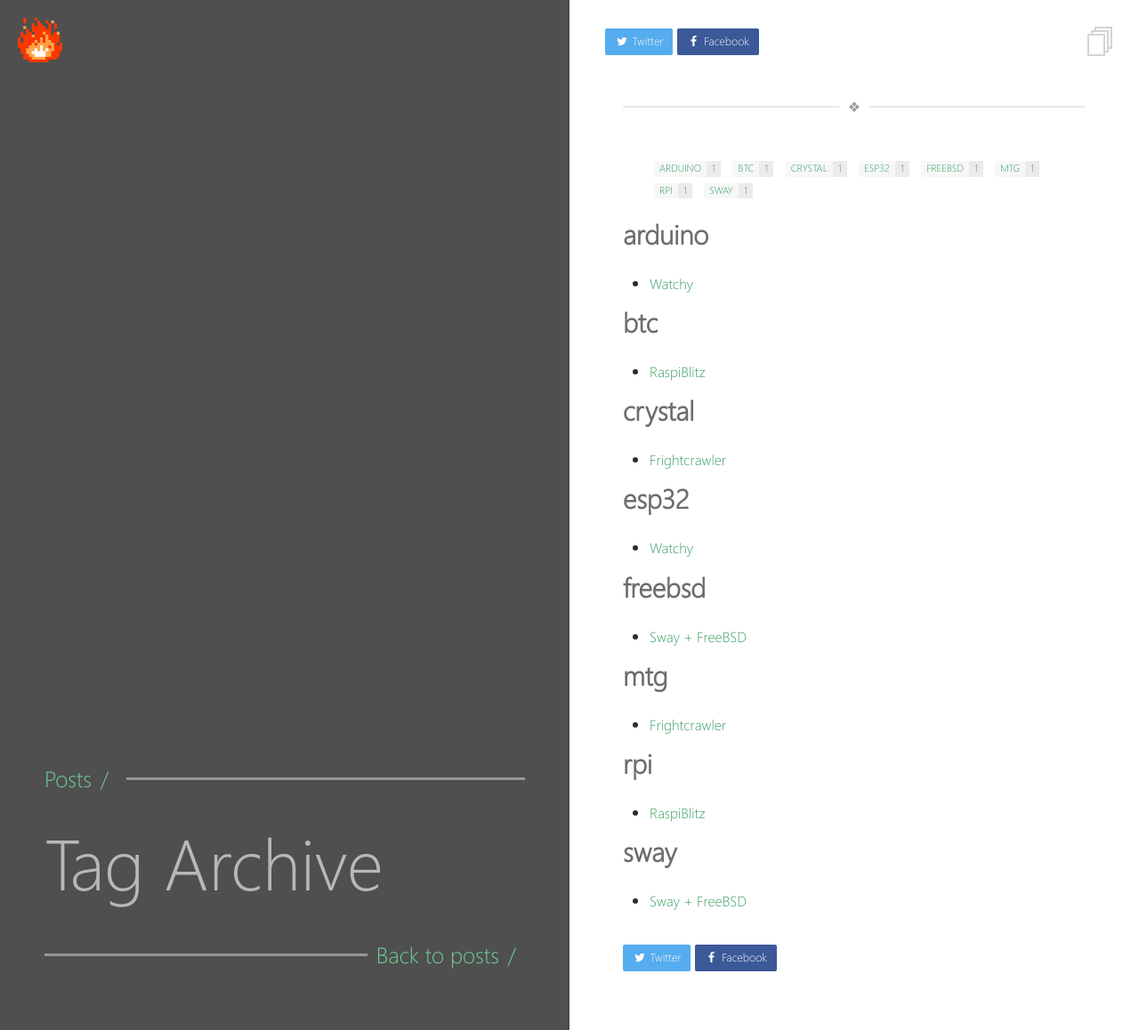
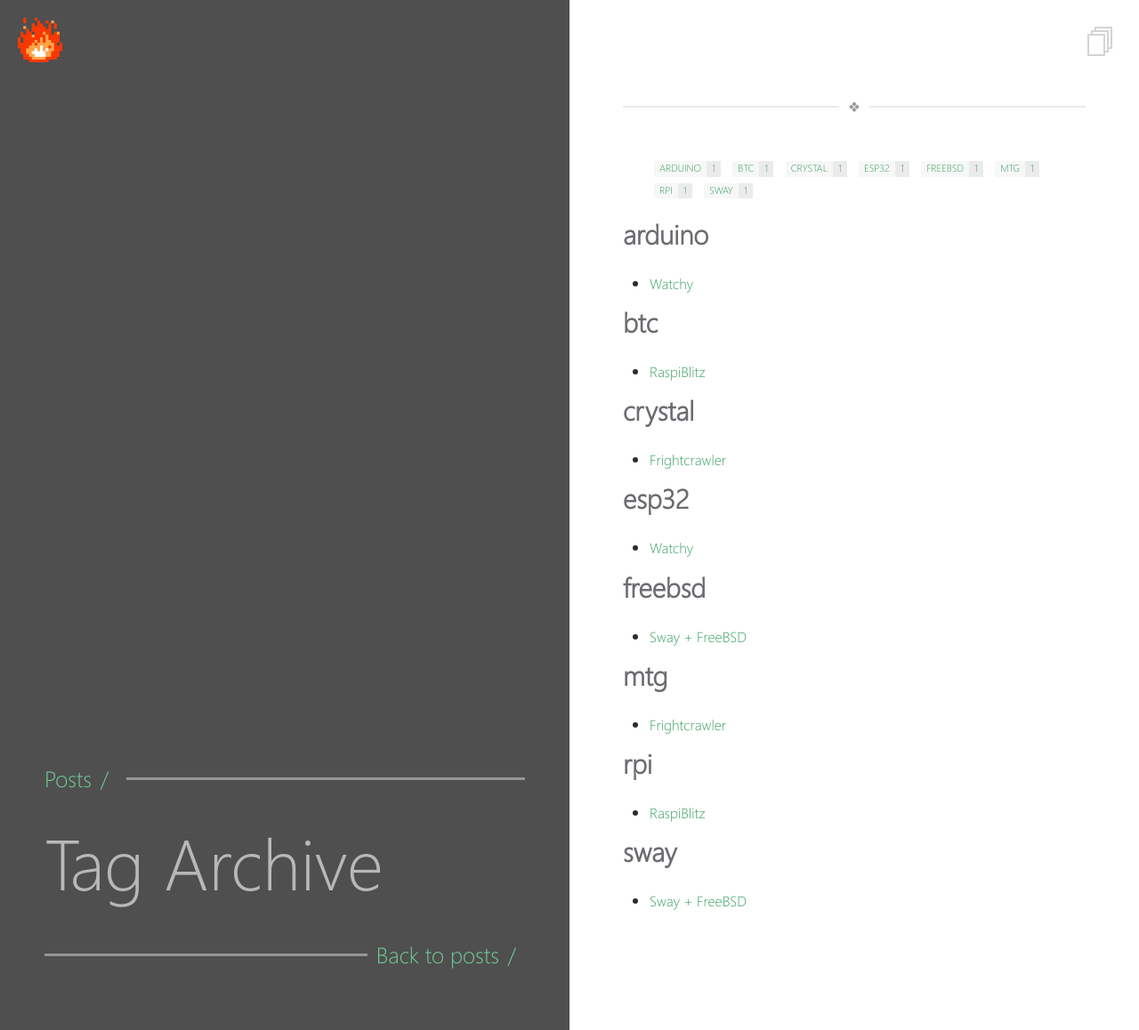
Before and after one commit to charlesrocket/charlesrocket.github.io, a Jekyll site: the page built from _pages/tags.md, in a window 1280 px wide. Shown: the whole page at 89% size. Built offline with Jekyll 4.4.1, drawn with Linux system fonts in a browser that asks for light colours.

Commit message:
Drop share buttons

```diff
--- a/_includes/share.html
+++ /dev/null
@@ -1,4 +0,0 @@
-{% if page.share != false %}
-  <a href="https://twitter.com/intent/tweet?text={{ site.url }}{{ page.url }}" class="btn btn_twitter" title="Share on Twitter"><i class="fa fa-fw fa-twitter" aria-hidden="true"></i><span> Twitter</span></a>
-  <a href="https://www.facebook.com/sharer/sharer.php?u={{ site.url }}{{ page.url }}" class="btn btn_facebook" title="Share on Facebook"><i class="fa fa-fw fa-facebook" aria-hidden="true"></i><span> Facebook</span></a>
-{% endif %}
--- a/_layouts/page.html
+++ b/_layouts/page.html
@@ -26,15 +26,11 @@ layout: compress
     </div>
 
     <div class="block-right">
-      <div class="share-buttons">
-        {% include share.html %}
-      </div>
       <a href="{{ site.url}}/posts" title="posts" class="posts-menu-icon"></a>
       <div class="inner-post content">
         <div class="date-highlight">{% if page.date %}{{ page.date | date: '%d %b %Y' }}{% else %}&#x2756;{% endif %}</div>
         {{ content }}
         <br>
-        {% include share.html %}
         {% include page-pagination.html %}
       </div>
     </div>
--- a/_layouts/post.html
+++ b/_layouts/post.html
@@ -26,15 +26,11 @@ layout: compress
     </div>
 
     <div class="block-right">
-      <div class="share-buttons">
-        {% include share.html %}
-      </div>
       <a href="../posts.html" title="posts" class="posts-menu-icon"></a>
       <div class="inner-post content">
         <div class="date-highlight">{% if page.date %}{{ page.date | date: '%d %b %Y' }}{% else %}&#x2756;{% endif %}</div>
         {{ content }}
         <br>
-        {% include share.html %}
         {% include page-pagination.html %}
       </div>
     </div>
--- a/assets/_sass/_site.scss
+++ b/assets/_sass/_site.scss
@@ -519,15 +519,6 @@ canvas {
   margin-bottom: 50px;
 }
 
-.share-buttons {
-  position: absolute;
-  top: 32px;
-  left: 40px;
-  > .btn {
-    margin-bottom: 0;
-  }
-}
-
 // Media queries
 @media screen and (max-height: 605px) {
   .post-title-section .section-title {
@@ -546,9 +537,6 @@ canvas {
   }
   .block-right {
     overflow-y: inherit;
-  }
-  .share-buttons span {
-    display: none;
   }
 }
 
--- a/assets/_sass/_utilities.scss
+++ b/assets/_sass/_utilities.scss
@@ -77,30 +77,6 @@
       border-color: darken($red, 5%);
     }
   }
-  &_facebook {
-    background-color: #3b5998;
-    color: $white !important;
-    &:hover {
-      background-color: mix($white, #3b5998, 25%);
-      border-color: mix($white, #3b5998, 25%);
-    }
-  }
-  &_google-plus {
-    background-color: #dc4e41;
-    color: $white !important;
-    &:hover {
-      background-color: mix($white, #dc4e41, 25%);
-      border-color: mix($white, #dc4e41, 25%);
-    }
-  }
-  &_twitter {
-    background-color: #55acee;
-    color: $white !important;
-    &:hover {
-      background-color: mix($white, #55acee, 25%);
-      border-color: mix($white, #55acee, 25%);
-    }
-  }
 }
 a.btn {
   text-decoration: none;
```
